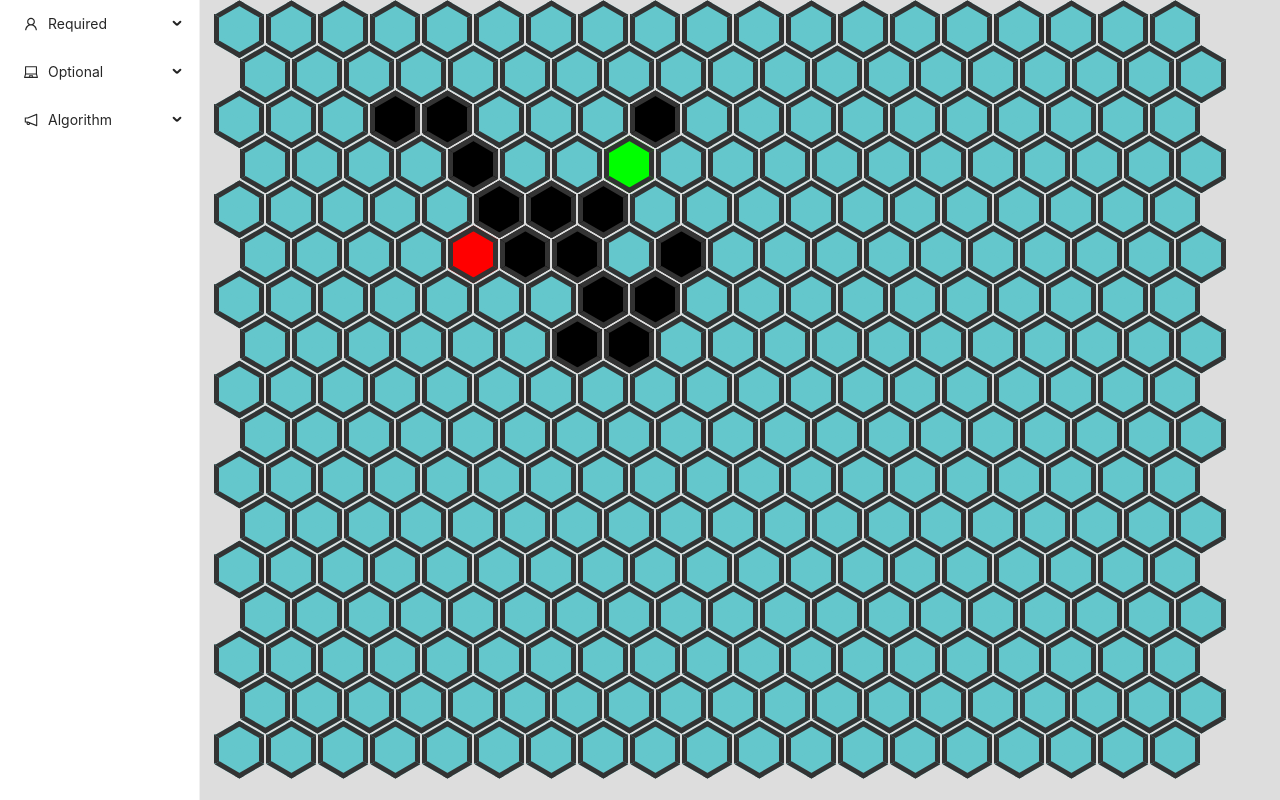
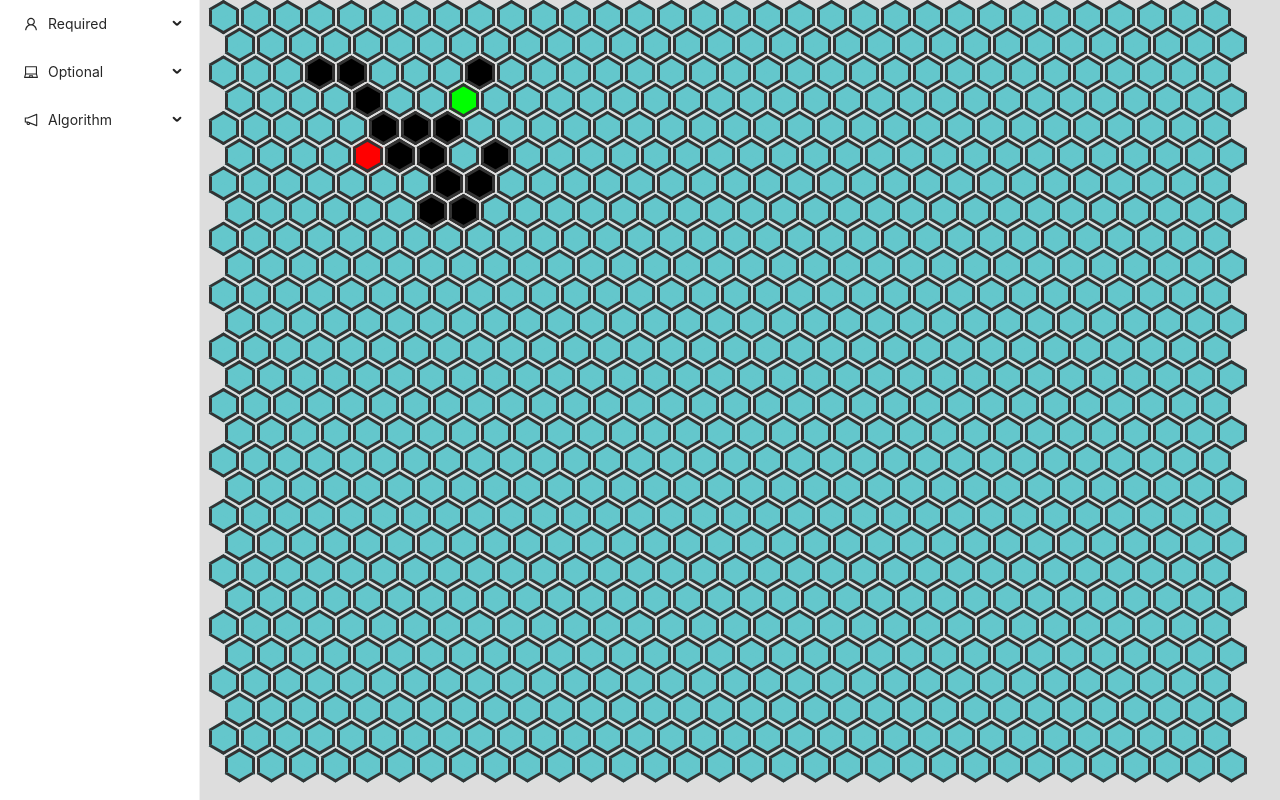
Before and after one commit to GeorgeSheppard/path-finder, a React (Create React App) app: page / in a window 1280 px wide. Built offline with nearby package versions, Linux system fonts and the light colour scheme.

Commit message:
Autoformatter on save added

```diff
--- a/src/Canvas/canvas.jsx
+++ b/src/Canvas/canvas.jsx
@@ -4,25 +4,27 @@ const Canvas = (props) => {
   const { Component, ...other } = props;
 
   const ref = useRef(null);
-    const [windowSize, setWindowSize] = useState({height: 0, width: 0});
+  const [windowSize, setWindowSize] = useState({ height: 0, width: 0 });
 
   useEffect(() => {
     setWindowSize({
       height: ref.current.offsetHeight,
-            width: ref.current.offsetWidth
-        })
+      width: ref.current.offsetWidth,
+    });
   }, []);
 
   const canvasStyle = {
     overflow: "hidden",
     height: "100vh",
     width: "100vw",
-        backgroundColor: "#dddddd"
-    }
+    backgroundColor: "#dddddd",
+  };
 
-    return (<div ref={ref} style={canvasStyle}>
-        <Component {...{windowSize, ...other}} />
-    </div>);
-}
+  return (
+    <div ref={ref} style={canvasStyle}>
+      <Component {...{ windowSize, ...other }} />
+    </div>
+  );
+};
 
 export default Canvas;
--- a/src/Hexagon/hexagon.jsx
+++ b/src/Hexagon/hexagon.jsx
@@ -6,103 +6,160 @@ import styled from "styled-components";
 // have tried using , like with &:before &:after but that doesn't work
 const StyledHexagon = styled.div`
   position: absolute;
-    width: ${props => `${props.middleWidth}px`};
-    height: ${props => `${props.middleHeight}px`};
-    background-color: ${props => props.backgroundColor};
-    margin: ${props => `${props.margin}px`};
-    border-left: ${props => borderStyle(props.middleBorderWidth)};
-    border-right: ${props => borderStyle(props.middleBorderWidth)};
-    &:before, &:after {
+  width: ${(props) => `${props.middleWidth}px`};
+  height: ${(props) => `${props.middleHeight}px`};
+  background-color: ${(props) => props.backgroundColor};
+  margin: ${(props) => `${props.margin}px`};
+  border-left: ${(props) => borderStyle(props.middleBorderWidth)};
+  border-right: ${(props) => borderStyle(props.middleBorderWidth)};
+  &:before,
+  &:after {
     content: "";
     position: absolute;
     z-index: 1;
-        width: ${props => `${props.topBotDiameter}px`};
-        height: ${props => `${props.topBotDiameter}px`};
+    width: ${(props) => `${props.topBotDiameter}px`};
+    height: ${(props) => `${props.topBotDiameter}px`};
     transform: scaleY(0.5774) rotate(-45deg);
     background-color: inherit;
-        left: ${props => `${props.left}px`};
+    left: ${(props) => `${props.left}px`};
   }
   &:before {
-        top: ${props => `${props.topBot}px`};
-        border-top: ${props => borderStyle(props.topBotBorderWidth)};
-        border-right: ${props => borderStyle(props.topBotBorderWidth)};
+    top: ${(props) => `${props.topBot}px`};
+    border-top: ${(props) => borderStyle(props.topBotBorderWidth)};
+    border-right: ${(props) => borderStyle(props.topBotBorderWidth)};
   }
   &:after {
-        bottom: ${props => `${props.topBot}px`};
-        border-bottom: ${props => borderStyle(props.topBotBorderWidth)};
-        border-left: ${props => borderStyle(props.topBotBorderWidth)};
+    bottom: ${(props) => `${props.topBot}px`};
+    border-bottom: ${(props) => borderStyle(props.topBotBorderWidth)};
+    border-left: ${(props) => borderStyle(props.topBotBorderWidth)};
   }
 `;
 
-const borderStyle = (borderWidth) => `solid ${borderWidth}px #333333`
+const borderStyle = (borderWidth) => `solid ${borderWidth}px #333333`;
 
-export const hexagonStylingProps = ({ width, borderWidth, backgroundColor }) => {
+export const hexagonStylingProps = ({
+  width,
+  borderWidth,
+  backgroundColor,
+}) => {
   return {
     middleWidth: width,
     middleHeight: (Math.sqrt(3) / 3) * width,
     topBotDiameter: width / Math.sqrt(2),
-        margin: width * Math.sqrt(3) / 6,
+    margin: (width * Math.sqrt(3)) / 6,
     topBotBorderWidth: borderWidth * Math.sqrt(2),
     middleBorderWidth: borderWidth,
-        left: - borderWidth - width / (Math.sqrt(2) * 2) + width / 2,
+    left: -borderWidth - width / (Math.sqrt(2) * 2) + width / 2,
     topBot: -width / (Math.sqrt(2) * 2),
-        backgroundColor
-    }
-}
+    backgroundColor,
+  };
+};
 
 const typeToStyling = (type) => {
-    let backgroundColor = "#64C7CC"
+  let backgroundColor = "#64C7CC";
   switch (type) {
-        case 'space':
+    case "space":
       break;
-        case 'wall':
+    case "wall":
       backgroundColor = "#000000";
       break;
-        case 'goal':
+    case "goal":
       backgroundColor = "#00ff00";
       break;
-        case 'start':
+    case "start":
       backgroundColor = "#ff0000";
       break;
     default:
       break;
   }
   return backgroundColor;
+};
+
+// TODO: This component is still updating all the time for some reason, also getting update depth exceeded
+class Hexagon extends React.Component {
+  constructor(props) {
+    super(props);
+    this.type = props.type ?? "space";
   }
 
-const Hexagon = (props) => {
-    const [type, setType] = useState(props.type ?? 'space');
-
-    // Only one hexagon can be a start/end point, so when a new hexagon
-    // converts to that then new props are passed into this
-    if (props.type !== type) {
-        setType(props.type);
+  shouldComponentUpdate(nextProps) {
+    console.log(this.type, nextProps.type);
+    return this.type !== nextProps.type;
   }
 
-    const handleChange = (event) => {
+  handleChange = (event) => {
     if (event.button === 0) {
-            const newType = props.selected;
-            let newHexagonState = {...props.hexagonStates};
-            if (newType === 'goal' || newType === 'start') {
-                newHexagonState[newType] = [props.coord];
+      const newType = this.props.selected;
+      let newHexagonState = { ...this.props.hexagonStates };
+      if (newType === "goal" || newType === "start") {
+        newHexagonState[newType] = [this.props.coord];
       } else {
-                newHexagonState[newType].push(props.coord);
+        newHexagonState[newType].push(this.props.coord);
       }
-            props.setHexagonStates(newHexagonState);
-            setType(newType);
+      console.log("new type", newType);
+      this.props.setHexagonStates(newHexagonState);
+      this.setState({ type: newType });
+      console.log("new state", this.type);
+    }
+  };
+
+  handleHover = (event) => {
+    if (this.props.mouseDown) {
+      this.handleChange(event);
+    }
+  };
+
+  render() {
+    console.log(this.props);
+    this.setState({ type: this.props.type });
+
+    const backgroundColor = typeToStyling(this.type);
+
+    return (
+      <StyledHexagon
+        {...{ ...this.props, backgroundColor }}
+        style={this.props.style}
+        onClick={this.handleChange}
+        onMouseOver={this.handleHover}
+        onMouseDown={this.handleChange}
+      />
+    );
   }
 }
 
-    const handleHover = (event) => {
-        if (props.mouseDown) {
-            handleChange(event);
-        }
-    }
+// const Hexagon = (props) => {
+//     const [type, setType] = useState(props.type ?? 'space');
 
-    const backgroundColor = typeToStyling(type);
+//     // Only one hexagon can be a start/end point, so when a new hexagon
+//     // converts to that then new props are passed into this
+//     if (props.type !== type) {
+//         setType(props.type);
+//     }
 
-    return <StyledHexagon {...{...props, backgroundColor}} style={props.style}
-    onClick={handleChange} onMouseOver={handleHover} onMouseDown={handleChange} />;
-}
+//     const handleChange = (event) => {
+//         if (event.button === 0) {
+//             const newType = props.selected;
+//             let newHexagonState = {...props.hexagonStates};
+//             if (newType === 'goal' || newType === 'start') {
+//                 newHexagonState[newType] = [props.coord];
+//             } else {
+//                 newHexagonState[newType].push(props.coord);
+//             }
+//             props.setHexagonStates(newHexagonState);
+//             setType(newType);
+//         }
+//     }
+
+//     const handleHover = (event) => {
+//         if (props.mouseDown) {
+//             handleChange(event);
+//         }
+//     }
+
+//     const backgroundColor = typeToStyling(type);
+
+//     return <StyledHexagon {...{...props, backgroundColor}} style={props.style}
+//     onClick={handleChange} onMouseOver={handleHover} onMouseDown={handleChange} />;
+// }
 
 export default Hexagon;
--- a/src/HexagonGrid/hexagonGrid.jsx
+++ b/src/HexagonGrid/hexagonGrid.jsx
@@ -2,19 +2,23 @@ import React, { useState } from "react";
 import Hexagon, { hexagonStylingProps } from "../Hexagon/hexagon";
 
 const HexagonGrid = (props) => {
-    const { width = 50, borderWidth = 5, spacing = 2,
-		backgroundColor = "#64C7CC", ...other } = props;
+  const {
+    width = 30,
+    borderWidth = 3,
+    spacing = 2,
+    backgroundColor = "#64C7CC",
+    ...other
+  } = props;
 
-		const [mouseDown, setMouseDown] = useState(false)
+  const [mouseDown, setMouseDown] = useState(false);
 
   const handleClick = (state) => {
     return (event) => {
       if (event.button === 0) {
         setMouseDown(state);
       }
-			}
-		}
-
+    };
+  };
 
   const createGrid = (windowSize, width, spacing, borderWidth) => {
     if (windowSize.height !== 0 && windowSize.width !== 0) {
@@ -22,9 +26,13 @@ const HexagonGrid = (props) => {
       const sizeX = Math.floor((windowSize.width - width) / horizontalSpacing);
       const spaceX = windowSize.width - (sizeX * horizontalSpacing + width);
 
-            const verticalSpacing = Math.sqrt(3) / 2 * (spacing + width)
-            const sizeY = Math.floor((windowSize.height - Math.sqrt(3) / 3 * width) / verticalSpacing);
-            const spaceY = windowSize.height - (sizeY * verticalSpacing + Math.sqrt(3) / 3 * width)
+      const verticalSpacing = (Math.sqrt(3) / 2) * (spacing + width);
+      const sizeY = Math.floor(
+        (windowSize.height - (Math.sqrt(3) / 3) * width) / verticalSpacing
+      );
+      const spaceY =
+        windowSize.height -
+        (sizeY * verticalSpacing + (Math.sqrt(3) / 3) * width);
 
       const coords = [];
 
@@ -34,44 +42,53 @@ const HexagonGrid = (props) => {
         }
       }
 
-            return { coords, spaceX, spaceY, sizeX, sizeY }
+      return { coords, spaceX, spaceY, sizeX, sizeY };
     }
-    }
+  };
 
   // TODO: To centralise grid of hexagons properly need to make sure this returns exactly
   // the right spacing, can then update other maths to account for it
   const coordToPixels = (x, y, spacing, width) => {
     let pixelsX = (width + spacing) * x;
-        let pixelsY = (width * Math.sqrt(3) / 2 + spacing * Math.sqrt(3) / 2) * y;
+    let pixelsY =
+      ((width * Math.sqrt(3)) / 2 + (spacing * Math.sqrt(3)) / 2) * y;
     if (y % 2 === 1) {
-            pixelsX += width / 2 + spacing / 2
+      pixelsX += width / 2 + spacing / 2;
     }
 
-        return { pixelsX, pixelsY }
-		}
+    return { pixelsX, pixelsY };
+  };
 
   const hexagonStartingStates = (gridProps, hexagonStates) => {
     if (gridProps) {
-				const hexagonStartingStates = new Array(gridProps.coords.length).fill('space');
+      const hexagonStartingStates = new Array(gridProps.coords.length).fill(
+        "space"
+      );
       const { sizeY } = gridProps;
 
       Object.entries(props.hexagonStates).forEach((row) => {
         const key = row[0];
         row[1].forEach((coord) => {
           hexagonStartingStates[coord[0] * sizeY + coord[1]] = key;
-					})
-				})
+        });
+      });
 
       return hexagonStartingStates;
     }
-		}
+  };
 
-    const gridProps = createGrid(props.windowSize, width, spacing, borderWidth)
-		const hexagonProps = hexagonStylingProps({ width, borderWidth, backgroundColor });
+  const gridProps = createGrid(props.windowSize, width, spacing, borderWidth);
+  const hexagonProps = hexagonStylingProps({
+    width,
+    borderWidth,
+    backgroundColor,
+  });
   const hexagonStates = hexagonStartingStates(gridProps, props.hexagonStates);
 
-    return (<div onMouseDown={handleClick(true)} onMouseUp={handleClick(false)}>
-        {gridProps && gridProps.coords.map((coord, i) => {
+  return (
+    <div onMouseDown={handleClick(true)} onMouseUp={handleClick(false)}>
+      {gridProps &&
+        gridProps.coords.map((coord, i) => {
           const [x, y] = coord;
 
           const transform = coordToPixels(x, y, spacing, width);
@@ -80,16 +97,23 @@ const HexagonGrid = (props) => {
           const { spaceX, spaceY } = gridProps;
 
           const style = {
-                transform: `translate(${transform.pixelsX}px, ${transform.pixelsY}px)`
-						}
+            transform: `translate(${transform.pixelsX}px, ${transform.pixelsY}px)`,
+          };
 
           const type = {
-							type: hexagonStates[i]
-						}
+            type: hexagonStates[i],
+          };
 
-            return <Hexagon key={`${x}:${y}`} style={style} {...{...hexagonProps, ...type, coord, ...other, mouseDown}} />
+          return (
+            <Hexagon
+              key={`${x}:${y}`}
+              style={style}
+              {...{ ...hexagonProps, ...type, coord, ...other, mouseDown }}
+            />
+          );
         })}
-    </div>)
-}
+    </div>
+  );
+};
 
 export default HexagonGrid;
--- a/src/Toolbar/toolbar.jsx
+++ b/src/Toolbar/toolbar.jsx
@@ -14,33 +14,67 @@ const { SubMenu } = Menu;
 const { Sider } = Layout;
 
 const Toolbar = () => {
-	const [hexagonStates, setHexagonStates] = useState({
-		goal: [[7, 3]],
-		start: [[4, 5]],
-		wall: [[8, 2], [5, 4], [6, 7], [5, 5], [6, 4], [7, 4], [6, 5], [7, 6], [4, 3], [4, 2], [3, 2], [7, 7], [8, 6], [8, 5]]
-	})
-	const [selected, setSelected] = useState('wall')
+  const [hexagonStates, setHexagonStates] = useState({
+    goal: [[7, 3]],
+    start: [[4, 5]],
+    wall: [
+      [8, 2],
+      [5, 4],
+      [6, 7],
+      [5, 5],
+      [6, 4],
+      [7, 4],
+      [6, 5],
+      [7, 6],
+      [4, 3],
+      [4, 2],
+      [3, 2],
+      [7, 7],
+      [8, 6],
+      [8, 5],
+    ],
+  });
+  const [selected, setSelected] = useState("wall");
 
   return (
     <Layout>
       <Layout>
         <Sider width={200} className="site-layout-background">
-          <Menu
-						mode="inline"
-            style={{ height: "100vh" }}
-          >
-            <SubMenu key="sub1" icon={<UserOutlined />} title="Required" style={{
-							color: (hexagonStates.start.length === 0 || hexagonStates.goal.length === 0) && "red"
-						}}>
-              <Menu.Item key="1" onClick={() => setSelected('start')} style={{
-								color: hexagonStates.start.length === 0 && "red"
-							}}>Start</Menu.Item>
-              <Menu.Item key="2" onClick={() => setSelected('goal')} style={{
-								color: hexagonStates.goal.length === 0 && "red"
-							}}>Goal</Menu.Item>
+          <Menu mode="inline" style={{ height: "100vh" }}>
+            <SubMenu
+              key="sub1"
+              icon={<UserOutlined />}
+              title="Required"
+              style={{
+                color:
+                  (hexagonStates.start.length === 0 ||
+                    hexagonStates.goal.length === 0) &&
+                  "red",
+              }}
+            >
+              <Menu.Item
+                key="1"
+                onClick={() => setSelected("start")}
+                style={{
+                  color: hexagonStates.start.length === 0 && "red",
+                }}
+              >
+                Start
+              </Menu.Item>
+              <Menu.Item
+                key="2"
+                onClick={() => setSelected("goal")}
+                style={{
+                  color: hexagonStates.goal.length === 0 && "red",
+                }}
+              >
+                Goal
+              </Menu.Item>
             </SubMenu>
-            <SubMenu key="sub2" icon={<LaptopOutlined />} title="Optional" >
-              <Menu.Item key="3" onClick={() => setSelected('wall')}>Wall</Menu.Item>
+            <SubMenu key="sub2" icon={<LaptopOutlined />} title="Optional">
+              <Menu.Item key="3" onClick={() => setSelected("wall")}>
+                Wall
+              </Menu.Item>
             </SubMenu>
             <SubMenu
               key="sub3"
@@ -54,10 +88,13 @@ const Toolbar = () => {
             </SubMenu>
           </Menu>
         </Sider>
-            <Canvas Component={HexagonGrid} {...{selected, hexagonStates, setHexagonStates}} />
+        <Canvas
+          Component={HexagonGrid}
+          {...{ selected, hexagonStates, setHexagonStates }}
+        />
       </Layout>
     </Layout>
   );
-}
+};
 
 export default Toolbar;
```
Lines whose indentation alone changed are shown as unchanged.
